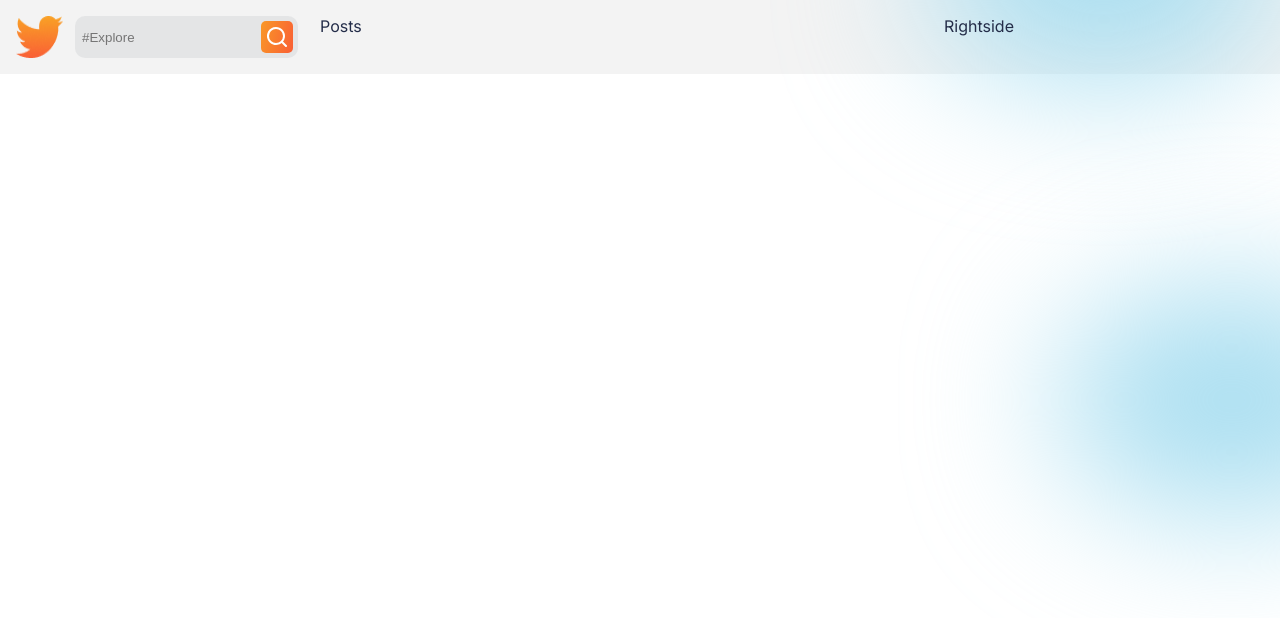
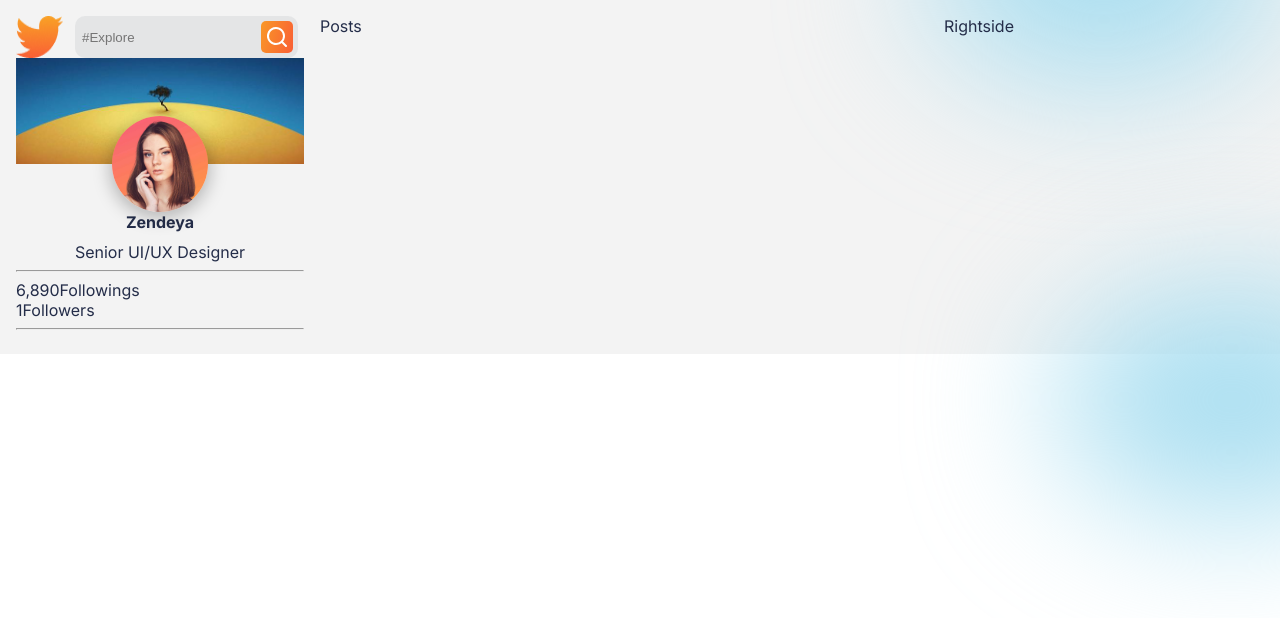
Before and after one commit to 16nicolha/app, a React (Create React App) app: page / in a window 1280 px wide. Shown: the top 618 px of the page. Built offline with nearby package versions, Linux system fonts and the light colour scheme.

Commit message:
profile card styling

```diff
--- /dev/null
+++ b/src/Components/ProfileCard/ProfileCard.css
@@ -0,0 +1,39 @@
+.ProfileCard.css {
+    border-radius:1.5rem;
+    display:flex;
+    flex-direction:column;
+    position:relative;
+    gap:1rem;
+}
+
+.ProfileImages{
+    position:relative;
+    display:flex;
+    flex-direction:column;
+    align-items:center;
+    justify-content:center;
+}
+
+.ProfileImages>img:nth-of-type(1){
+    width:100%;
+}
+
+.ProfileImages>img:nth-of-type(2){
+    width:6rem;
+    border-radius: 50%;
+    position: absolute;
+    bottom: -3rem;
+    box-shadow: var(--profileShadow);
+}
+
+.ProfileName {
+    display:flex;
+    flex-direction:column;
+    align-items:center;
+    margin-top: 3rem;
+    gap:10px;
+}
+
+.ProfileName>span:nth-of-type(1){
+    font-weight:bold;
+}
--- /dev/null
+++ b/src/Components/ProfileCard/ProfileCard.jsx
@@ -0,0 +1,36 @@
+import React from 'react'
+import Cover from '../../img/cover.jpg'
+import Profile from '../../img/profileImg.jpg'
+import './ProfileCard.css'
+const ProfileCard = () => {
+    return (
+        <div class = 'ProfileCard'>
+            <div class ="ProfileImages">
+                <img src={Cover} alt = ""></img>
+                <img src={Profile} alt = ""></img>
+            </div>
+
+            <div class ="ProfileName">
+                <span>Zendeya</span>
+                <span>Senior UI/UX Designer</span>
+            </div>
+
+            <div class = "folowStatus">
+                <hr />
+                <div class = "follow">
+                    <span>6,890</span>
+                    <span>Followings</span>
+                </div>
+                <div class ="vl"></div>
+                <div class ="follow">
+                    <span>1</span>
+                    <span>Followers</span>
+                </div>
+            </div>
+            <hr/>
+        </div>
+    )
+
+}
+
+export default ProfileCard
--- a/src/Components/profileSide/ProfileSide.jsx
+++ b/src/Components/profileSide/ProfileSide.jsx
@@ -1,10 +1,11 @@
 import React from 'react'
 import LogoSearch from '../LogoSearch/LogoSearch'
-
+import ProfileCard from '../ProfileCard/ProfileCard'
 const ProfileSide = () => {
     return (
         <div class = "ProfileSide">
             <LogoSearch/>
+            <ProfileCard/>
         </div>
     )
 }
```
